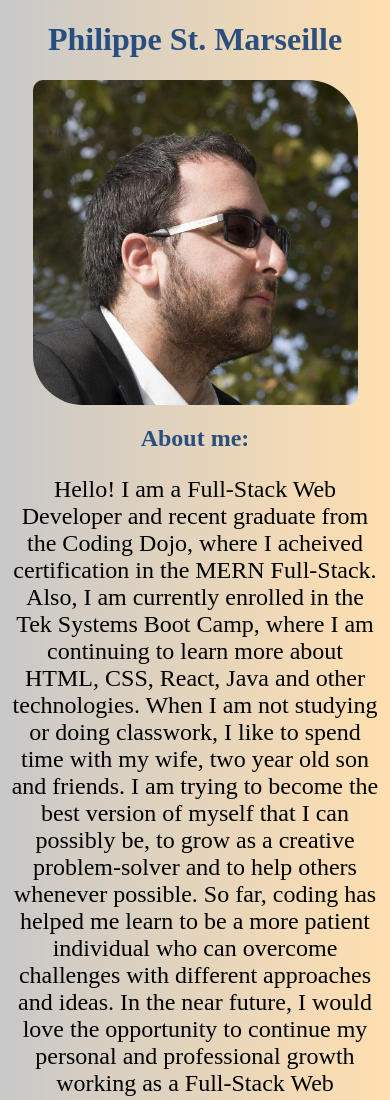
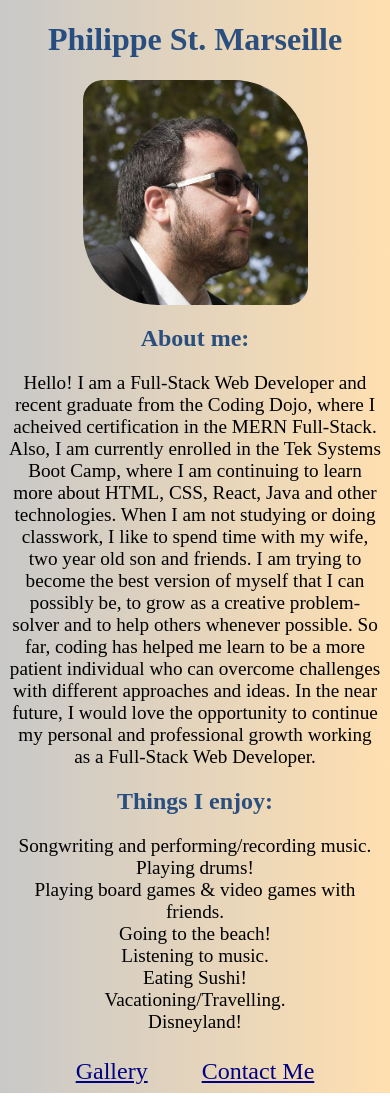
Before and after one commit to PhilippeStM/tek-systems-html-exercise, a plain HTML site: page pages/index.html in a window 390 px wide. Shown: the top 1100 px of the page. Drawn offline with Linux system fonts and the light colour scheme.

Commit message:
Second Commit.

```diff
--- a/index.html
+++ b/pages/index.html
@@ -7,14 +7,14 @@
         <meta charset="UTF-8">
         <meta name="viewport" content="width=device-width, initial-scale=1.0">
         <title>Home/Biography Page.</title>
-        <link rel="stylesheet" href="index.css">
+        <link rel="stylesheet" href="../styles/index.css">
     </head>
 
-    <body>
+    <body class="sm md lrg">
         <main>
             <h1>Philippe St. Marseille</h1>
 
-            <img id="main-photo" src="images/philippe.jpg" alt="Main Picture" />
+            <img id="main-photo" src="../images/philippe.jpg" alt="Main Picture" />
 
             <h2>About me:</h2>
 
@@ -45,8 +45,8 @@
         </main>
 
         <nav>
-            <a href="/gallery.html">Checkout My Gallery!</a>
-            <a href="/contact.html">Contact Me!</a>
+            <a href="../pages/gallery.html">Gallery</a>
+            <a href="../pages/contact.html">Contact Me</a>
         </nav>
     </body>
 
--- /dev/null
+++ b/styles/contact.css
@@ -0,0 +1,68 @@
+* {
+    margin: 10;
+}
+
+body {
+    background-image: linear-gradient(to right, rgba(138, 138, 138, 0.466),rgba(255, 153, 0, 0.308));
+    object-fit: contain;
+    min-height: auto;
+    width: auto;
+    height: auto;
+    position: relative;
+    top: 0;
+    left: 0;
+}
+
+nav {
+    text-align: center;
+    margin: 25px 0 0 0;
+}
+
+a {
+    margin: 0 25px 0 25px;
+    color: rgb(0, 0, 131);
+    font-size: x-large;
+}
+
+a:hover {
+    color: red;
+}
+
+h2 {
+    text-align: center;
+    color: rgba(3, 51, 114, 0.829);
+}
+
+form, input, textarea {
+text-align: center;
+font-size: x-large;
+}
+
+input, textarea {
+    border-radius: 5px;
+    border: solid 2px rgb(0, 0, 0);
+    margin: 5px;
+    width: 500px;
+}
+
+button {
+    font-size: x-large;
+    margin: 5px;
+    border-radius: 15px;
+    border: solid 2px black;
+    background-color: white;
+    color: black;
+}
+
+button:hover {
+    background-color: rgba(0, 0, 0, 0.63);
+    color: white;
+}
+
+/* This is for cell phones/small devices. */
+@media only screen and (max-width: 480px) {
+
+    .sm input, textarea {
+        width: 300px;
+    }
+}
--- /dev/null
+++ b/styles/gallery.css
@@ -0,0 +1,75 @@
+* {
+    margin: 10;
+}
+
+body {
+    background-image: linear-gradient(to right, rgba(138, 138, 138, 0.466),rgba(255, 153, 0, 0.308));
+    object-fit: contain;
+    min-height: auto;
+    width: auto;
+    height: auto;
+    position: relative;
+    top: 0;
+    left: 0;
+}
+
+nav {
+    text-align: center;
+    margin: 25px 0 0 0;
+}
+
+a {
+    margin: 0 25px 0 25px;
+    color: rgb(0, 0, 131);
+    font-size: x-large;
+}
+
+a:hover {
+    color: red;
+}
+
+h2 {
+    text-align: center;
+    color: rgba(3, 51, 114, 0.829);
+}
+
+p {
+    font-size: x-large;
+    text-align: center;
+}
+
+#gallery {
+    width: 550px;
+    margin: auto;
+}
+
+.gallery-photo {
+    width: 250px;
+    height: 250px;
+    margin: 5px;
+    object-fit: cover;
+    -webkit-transition: .2s ease-in-out;
+	transition: .2s ease-in-out;
+}
+
+.gallery-photo:hover {
+    -webkit-transform: scale(1.04);
+    transform: scale(1.04);
+}
+
+/* This is for cell phones/small devices. */
+@media only screen and (max-width: 480px) {
+    .sm p {
+        font-size: larger;
+    }
+
+    .sm #gallery {
+        width: 300px;
+    }
+
+    .sm .gallery-photo {
+        width: 125px;
+        height: 125px;
+    }
+
+}
--- a/index.css
+++ b/styles/index.css
@@ -5,7 +5,7 @@
 body {
     background-image: linear-gradient(to right, rgba(138, 138, 138, 0.466),rgba(255, 153, 0, 0.308));
     object-fit: contain;
-    min-height: 100%;
+    min-height: auto;
     width: auto;
     height: auto;
     position: relative;
@@ -15,7 +15,17 @@ body {
 
 nav {
     text-align: center;
+    margin: 25px 0 0 0;
+}
+
+a {
     margin: 0 25px 0 25px;
+    color: rgb(0, 0, 131);
+    font-size: x-large;
+}
+
+a:hover {
+    color: red;
 }
 
 h1, h2 {
@@ -27,6 +37,7 @@ p, ul {
     font-size: x-large;
     text-align: center;
 }
+
 ul {
     list-style: none;
     padding: 0;
@@ -37,35 +48,17 @@ ul {
     height: 325px;
     display: block;
     margin: 15px auto 15px auto;
-    border-radius: 10px 50px 10px 50px;
+    border-radius: 20px 75px 20px 75px;
 }
 
+/* This is for cell phones/small devices. */
 @media only screen and (max-width: 480px) {
-    #md {
-        display: none;
+    .sm p, ul {
+        font-size: larger;
     }
-    #lrg {
-        display: none;
+
+    .sm #main-photo {
+        width: 225px;
+        height: 225px;
     }
 }
-
-@media only screen and (min-width: 481px) {
-    #sm {
-        display: none;
-    }
-    #lrg {
-        display: none;
-    }
-}
-
-@media only screen and (min-width:1024px) {
-    #lrg {
-        display: block;
-    }
-    #sm {
-        display: none;
-    }
-    #md {
-        display: none;
-    }
-}
```
Also changed, not shown: gallery.html (deleted, +0 -28 lines), pages/contact.html (renamed from contact.html, +9 -5 lines), pages/gallery.html (added, +33 -0 lines).
